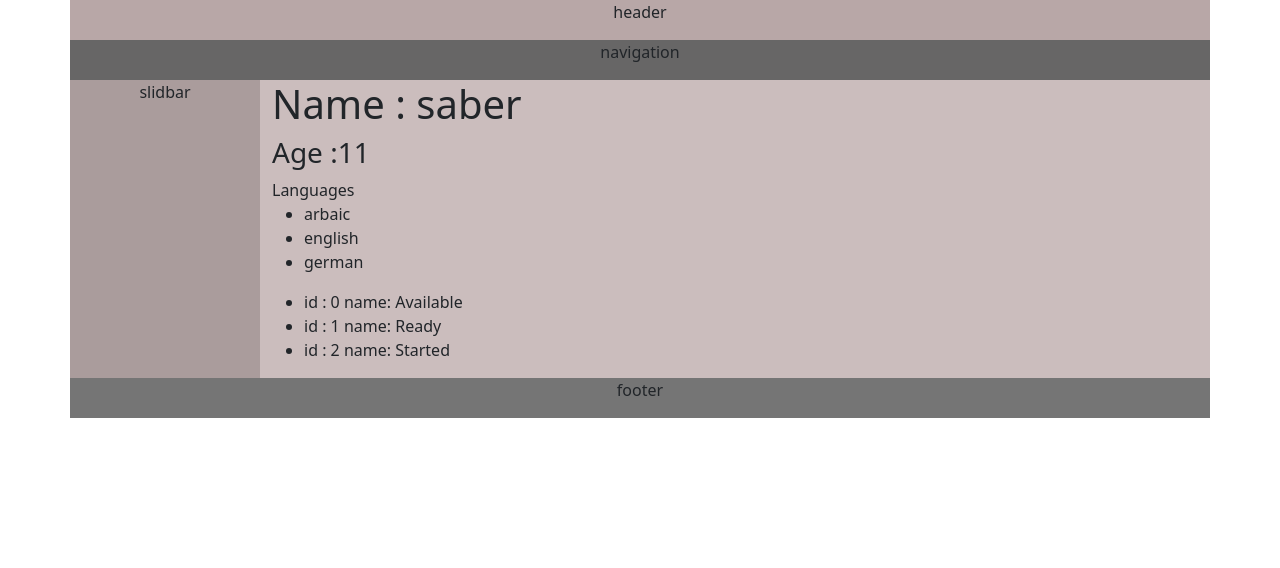
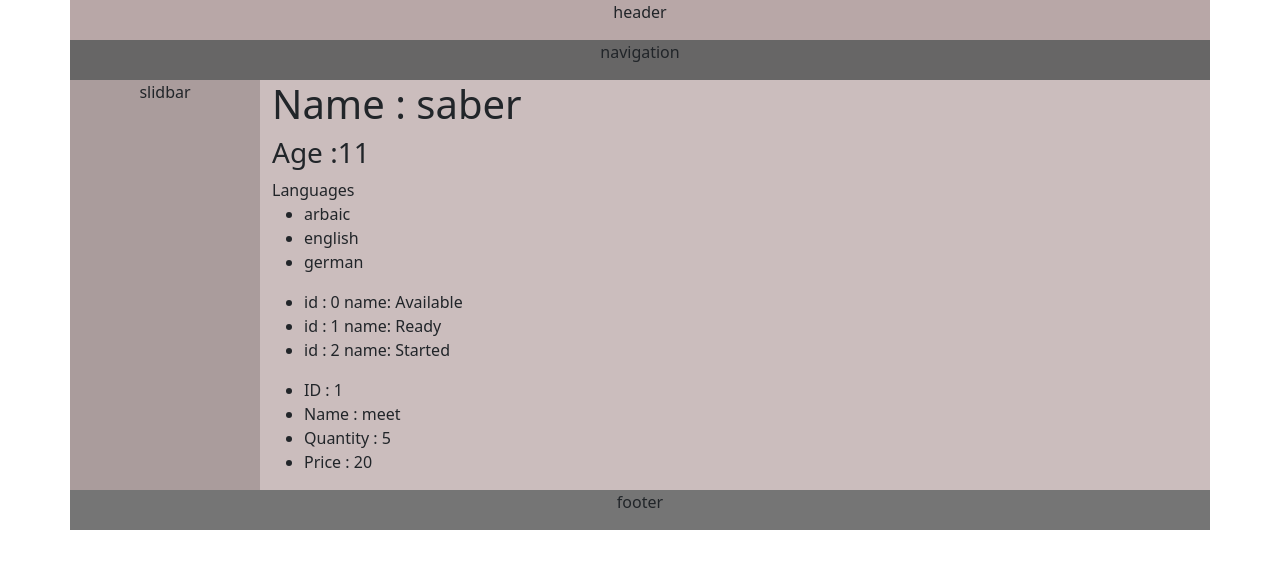
Before and after one commit to SaberGomaa/Angular-Practise, an Angular app: page / in a window 1280 px wide. Shown: the top 568 px of the page. Built offline with nearby package versions, Linux system fonts and the light colour scheme.

Commit message:
interface

```diff
--- a/src/app/components/home/home.component.html
+++ b/src/app/components/home/home.component.html
@@ -8,3 +8,11 @@
 <ul>
     <li *ngFor="let item of userTestStatus">id : {{item.id}} name: {{item.name}}</li>
 </ul>
+
+<ul *ngFor="let item of product">
+    <li >ID : {{item.Id}}</li>
+    <li >Name : {{item.Name}}</li>
+    <li >Quantity : {{item.Quantity}}</li>
+    <li >Price : {{item.Price}}</li>
+
+</ul>
--- a/src/app/components/home/home.component.ts
+++ b/src/app/components/home/home.component.ts
@@ -1,4 +1,11 @@
 import { Component, OnInit } from '@angular/core';
+
+export interface IProduct {
+  Id:number
+  Name : string
+  Quantity : number
+  Price : number
+}
 
 @Component({
   selector: 'home',
@@ -6,8 +13,14 @@ import { Component, OnInit } from '@angular/core';
   styleUrls: ['./home.component.scss']
 })
 export class HomeComponent{
+
+
   name:string = 'saber';
   age = 11;
+
+  product : IProduct[] =[
+    {Id : 1 , Name : 'meet' , Price : 20 ,Quantity : 5},
+  ]
 
   lang = ['arbaic','english','german'];
 
```
